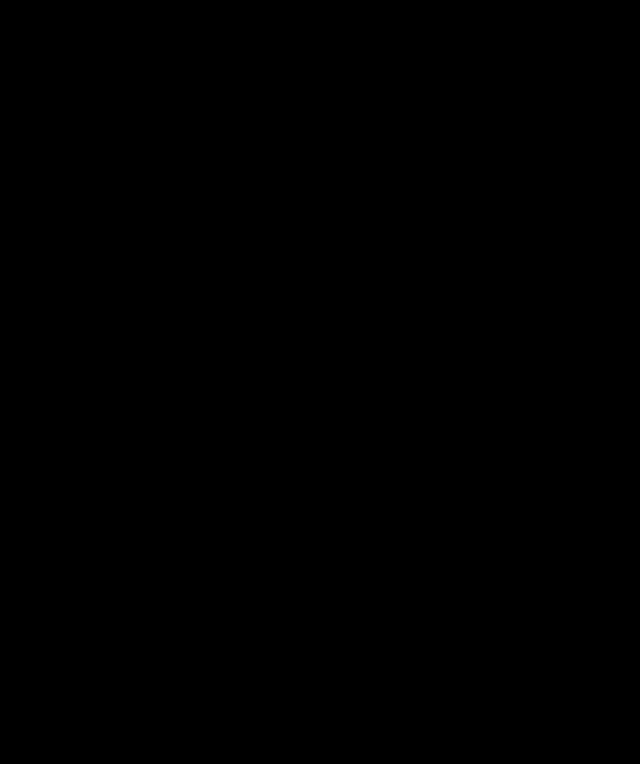
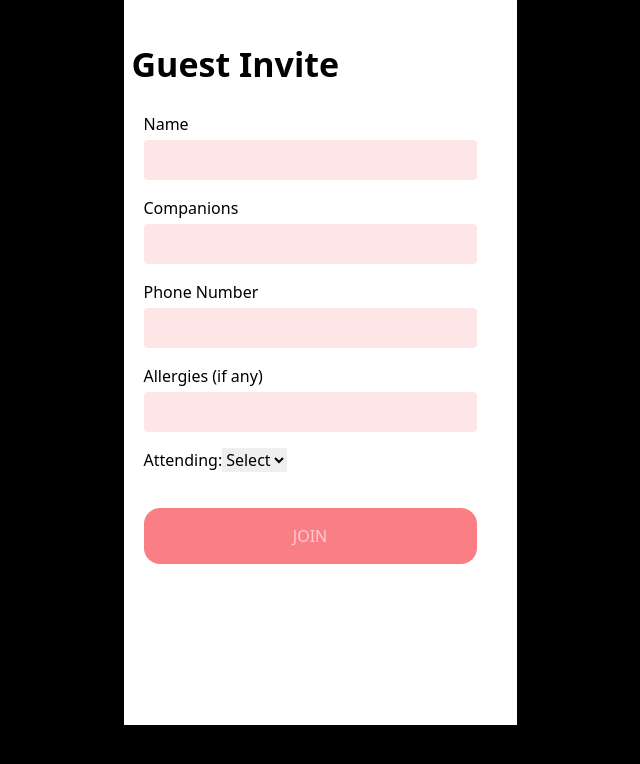
Before and after one commit to Dikshantw/Getogether-, a React (Vite) app: page /guest-invite in a window 1280 px wide. Before the commit this address had no page. Shown: the top 764 px of the page, without its empty margins (320-960 px from the left). Built offline with nearby package versions, Linux system fonts and the light colour scheme.

Commit message:
added invite forms for vendors and guests

```diff
--- a/package.json
+++ b/package.json
@@ -21,6 +21,7 @@
     "react-dom": "^18.2.0",
     "react-draggable": "^4.4.6",
     "react-router-dom": "^6.23.1",
+    "react-toastify": "^10.0.5",
     "reactflow": "^11.11.3"
   },
   "devDependencies": {
--- a/src/App.tsx
+++ b/src/App.tsx
@@ -8,6 +8,8 @@
 import Planner from "./components/Planner";
 import Profile from "./components/Profile";
 import Vendors from "./components/Vendors";
+import VendorInvite from "./components/VendorInvite";
+import GuestInvite from "./components/GuestInvite";
 function App() {
   return (
     <>
@@ -21,6 +23,8 @@
           <Route path={"/planner"} element={<Planner />}></Route>
           <Route path={"/vendors"} element={<Vendors />}></Route>
           <Route path={"/profile"} element={<Profile />}></Route>
+          <Route path={"/vendor-invite"} element={<VendorInvite />}></Route>
+          <Route path={"/guest-invite"} element={<GuestInvite />}></Route>
         </Routes>
       </Router>
     </>
--- /dev/null
+++ b/src/components/GuestInvite.tsx
@@ -0,0 +1,123 @@
+import React, { useState, ChangeEvent, FormEvent } from "react";
+import { ToastContainer, toast } from "react-toastify";
+import "react-toastify/dist/ReactToastify.css";
+interface Guest {
+  name: string;
+  companions: string;
+  phone: string;
+  allergies: string;
+  attending: string;
+}
+
+const GuestInvite: React.FC = () => {
+  const [guest, setGuest] = useState<Guest>({
+    name: "",
+    companions: "",
+    phone: "",
+    allergies: "",
+    attending: "",
+  });
+
+  const handleChange = (e: ChangeEvent<HTMLInputElement>) => {
+    const { name, value } = e.target;
+    setGuest((prevGuest) => ({
+      ...prevGuest,
+      [name]: value,
+    }));
+  };
+
+  const handleSubmit = (e: FormEvent<HTMLFormElement>) => {
+    e.preventDefault();
+    toast.success(`${guest.name} has joined Getogether`);
+    setGuest({
+      name: "",
+      companions: "",
+      phone: "",
+      allergies: "",
+      attending: "",
+    });
+  };
+
+  return (
+    <div className="flex justify-center items-center">
+      <div
+        className="absolute w-[393px] h-[725px] bg-white"
+        style={{ top: "0px" }}
+      >
+        <div className="flex justify-between items-center absolute z-10 mt-[44px] mx-2 w-[375px] h-[40px]">
+          <h3 className="font-bold text-[34px] leading-[41px]">Guest Invite</h3>
+        </div>
+
+        <div className=" ml-5 mr-10 mt-28">
+          <form onSubmit={handleSubmit} className="flex flex-col w-full">
+            <label className="flex flex-col mb-4">
+              Name
+              <input
+                className=" p-2 mt-1 rounded bg-[#ffe6e6]"
+                type="text"
+                name="name"
+                value={guest.name}
+                onChange={handleChange}
+                required
+              />
+            </label>
+            <label className="flex flex-col mb-4">
+              Companions
+              <input
+                className=" p-2 mt-1 rounded bg-[#ffe6e6]"
+                type="text"
+                name="companions"
+                value={guest.companions}
+                onChange={handleChange}
+                required
+              />
+            </label>
+            <label className="flex flex-col mb-4">
+              Phone Number
+              <input
+                className=" p-2 mt-1 rounded bg-[#ffe6e6]"
+                type="text"
+                name="phone"
+                value={guest.phone}
+                onChange={handleChange}
+                required
+              />
+            </label>
+            <label className="flex flex-col mb-4">
+              Allergies (if any)
+              <input
+                className=" p-2 mt-1 rounded bg-[#ffe6e6] "
+                type="text"
+                name="allergies"
+                value={guest.allergies}
+                onChange={handleChange}
+              />
+            </label>
+            <label>
+              Attending:
+              <select
+                name="attending"
+                value={guest.attending}
+                onChange={handleChange}
+                required
+              >
+                <option value="">Select</option>
+                <option value="yes">Yes</option>
+                <option value="no">No</option>
+              </select>
+            </label>
+            <button
+              className="bg-[#fa7f84] text-[#fdccd5] rounded-2xl py-4 px-20  mt-9"
+              type="submit"
+            >
+              JOIN
+            </button>
+          </form>
+          <ToastContainer />
+        </div>
+      </div>
+    </div>
+  );
+};
+
+export default GuestInvite;
--- /dev/null
+++ b/src/components/VendorInvite.tsx
@@ -0,0 +1,110 @@
+import React, { useState, ChangeEvent, FormEvent } from "react";
+import { ToastContainer, toast } from "react-toastify";
+import "react-toastify/dist/ReactToastify.css";
+interface Vendor {
+  name: string;
+  department: string;
+  price: string;
+  contact: string;
+}
+
+const VendorInvite: React.FC = () => {
+  const [vendor, setVendor] = useState<Vendor>({
+    name: "",
+    department: "",
+    price: "",
+    contact: "",
+  });
+
+  const handleChange = (e: ChangeEvent<HTMLInputElement>) => {
+    const { name, value } = e.target;
+    setVendor({
+      ...vendor,
+      [name]: value,
+    });
+  };
+
+  const handleSubmit = (e: FormEvent<HTMLFormElement>) => {
+    e.preventDefault();
+    toast.success(`${vendor.name} has joined Getogether`);
+    setVendor({
+      name: "",
+      department: "",
+      price: "",
+      contact: "",
+    });
+  };
+
+  return (
+    <div className="flex justify-center items-center">
+      <div
+        className="absolute w-[393px] h-[725px] bg-white"
+        style={{ top: "0px" }}
+      >
+        <div className="flex justify-between items-center absolute z-10 mt-[44px] mx-2 w-[375px] h-[40px]">
+          <h3 className="font-bold text-[34px] leading-[41px]">
+            Vendor Invite
+          </h3>
+        </div>
+
+        <div className=" ml-5 mr-10 mt-28">
+          <form onSubmit={handleSubmit} className="flex flex-col w-full">
+            <label className="flex flex-col mb-4">
+              Name
+              <input
+                className=" p-2 mt-1 rounded bg-[#ffe6e6]"
+                type="text"
+                name="name"
+                value={vendor.name}
+                onChange={handleChange}
+                required
+              />
+            </label>
+            <label className="flex flex-col mb-4">
+              Department
+              <input
+                className=" p-2 mt-1 rounded bg-[#ffe6e6]"
+                type="text"
+                name="department"
+                value={vendor.department}
+                onChange={handleChange}
+                required
+              />
+            </label>
+            <label className="flex flex-col mb-4">
+              Price
+              <input
+                className=" p-2 mt-1 rounded bg-[#ffe6e6]"
+                type="text"
+                name="price"
+                value={vendor.price}
+                onChange={handleChange}
+                required
+              />
+            </label>
+            <label className="flex flex-col mb-4">
+              Contact Information
+              <input
+                className=" p-2 mt-1 rounded bg-[#ffe6e6] "
+                type="text"
+                name="contact"
+                value={vendor.contact}
+                onChange={handleChange}
+                required
+              />
+            </label>
+            <button
+              className="bg-[#fa7f84] text-[#fdccd5] rounded-2xl py-4 px-20  mt-9"
+              type="submit"
+            >
+              JOIN
+            </button>
+          </form>
+          <ToastContainer />
+        </div>
+      </div>
+    </div>
+  );
+};
+
+export default VendorInvite;
```
Also changed, not shown: 1 other file (tests, documents, lock files or other folders).
